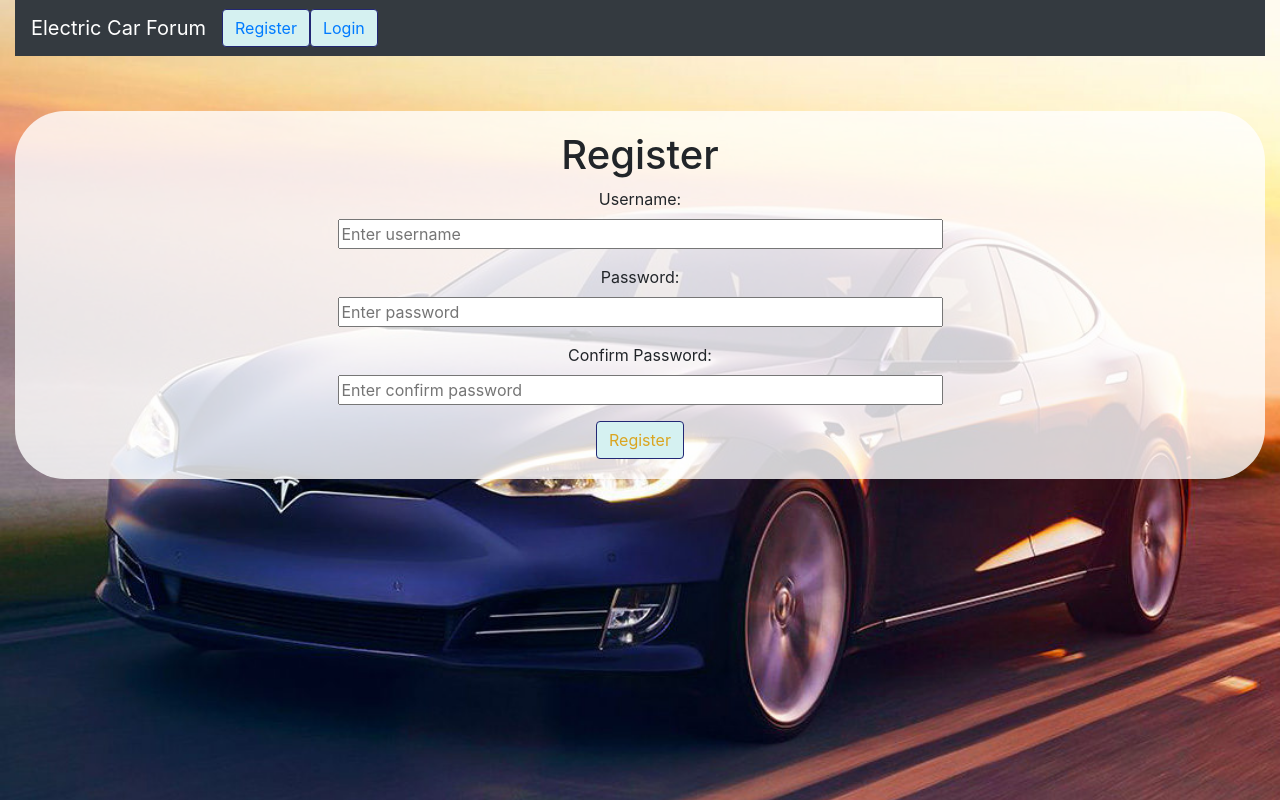
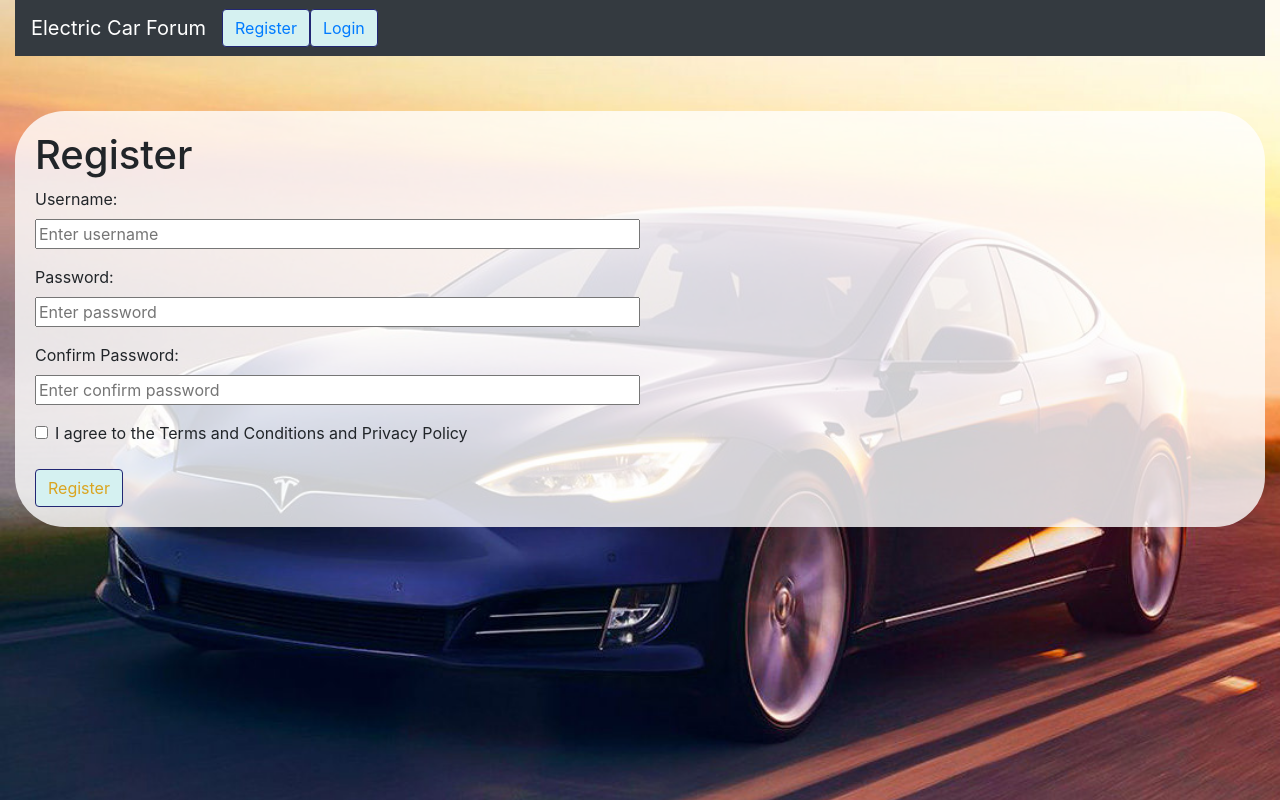
Before and after one commit to wwhite13sub/EcarForum, a React (Create React App) app in the folder client/: page /Register in a window 1280 px wide. Built offline with nearby package versions, Linux system fonts and the light colour scheme.

Commit message:
Added validation for terms in registration form

```diff
--- a/client/src/App.js
+++ b/client/src/App.js
@@ -5,7 +5,7 @@ import NavigationBar from './Components/NavigationBar';
 import { BrowserRouter as Router, Route } from 'react-router-dom';
 import RegisterForm from './Components/RegisterForm';
 import LoginForm from './Components/LoginForm';
-import Images from '../src/Images/ElectCar.jpg';
+
 
 
 
@@ -15,8 +15,10 @@ class App extends Component {
       <Router>
         <div className="container-fluid">
             <NavigationBar />
+
             <Route path='/Register' component={ RegisterForm }/>
             <Route path='/Login' component={LoginForm} />
+
         </div>
       </Router>
     )
--- a/client/src/Components/LoginForm.js
+++ b/client/src/Components/LoginForm.js
@@ -10,7 +10,7 @@ class LoginForm extends React.Component {
     render() {
         return (
             <Form className="form-container">
-                <h2>Login</h2>
+                <h1>Login</h1>
                 <Form.Group controlId="formBasicUsername">
                     <Form.Label>Username</Form.Label>
                     <Form.Control type="text" placeholder="Enter Username" />
--- a/client/src/Components/RegisterForm.js
+++ b/client/src/Components/RegisterForm.js
@@ -7,7 +7,8 @@ class RegisterForm extends React.Component {
       input: {
         username: '',
         password: '',
-              confirm_password: ''
+        confirm_password: '',
+        terms: false
       },
       errors: {}
     };
@@ -18,7 +19,16 @@ class RegisterForm extends React.Component {
     const value = event.target.value;
     const object = { ...this.state.input };
     object[name] = value;
-        console.log('object',object);
+    console.log('object', object);
+    this.setState({
+      input: object
+    });
+  }
+
+  handleTermsChange = (event) => {
+    let currentValue = this.state.input.terms;
+    const object = { ...this.state.input };
+    object.terms = !currentValue;
     this.setState({
       input: object
     });
@@ -30,7 +40,7 @@ class RegisterForm extends React.Component {
     event.preventDefault();
 
     //validation
-        if(!this.validate()){
+    if (!this.validate()) {
       return;
     }
 
@@ -42,17 +52,17 @@ class RegisterForm extends React.Component {
 
   validate = () => {
     let input = this.state.input;
+    console.log('input', input);
     let errors = {};
     let isValid = true;
-        console.log(input);
 
     //validate username
     let usernameError = '';
-        if((typeof input["username"] === "undefined") || (!input["username"])) {
+    if ((typeof input["username"] === "undefined") || (!input["username"])) {
       isValid = false;
       usernameError += "Please enter your username.";
     }
-        if(input["username"].length < 8){
+    if (input["username"].length < 8) {
       isValid = false;
       usernameError += "Must be 8 characters.";
     }
@@ -64,7 +74,7 @@ class RegisterForm extends React.Component {
       isValid = false;
       passwordError += "Please enter your password.";
     }
-        if(input["password"].length < 8) {
+    if (input["password"].length < 8) {
       isValid = false;
       passwordError += "Must contain at least 8 characters and one number.";
     }
@@ -82,6 +92,14 @@ class RegisterForm extends React.Component {
     }
     errors['confirm_password'] = confirmPasswordError;
 
+    //validate terms
+    if (!this.state.input.terms) {
+      isValid = false;
+      errors['terms'] = 'Please accept the terms';
+    } else {
+      errors['terms'] = '';
+    }
+
     this.setState({
       errors: errors
     });
@@ -91,9 +109,9 @@ class RegisterForm extends React.Component {
   render() {
     return (
       <div>
-            <form onSubmit={this.handleSubmit} className="text-sm-center form-container">
+        <form onSubmit={this.handleSubmit} className="form-container">
           <h1>Register</h1>
-              <div className="form-group">
+          <div className="form-group ">
             <div>
               <label htmlFor="username">Username:</label>
             </div>
@@ -134,9 +152,15 @@ class RegisterForm extends React.Component {
               id="confirm_password" />
             <span className="absolute text-danger mx-2">{this.state.errors.confirm_password}</span>
           </div>
-              <button type="submit" className="btn btn-primary">Register</button>
+          <div className="form-check">
+            <input name="terms" type="checkbox" className="form-check-input" id="terms-condition" onChange={this.handleTermsChange} />
+            <label className="form-check-label" htmlFor="terms-condition"> I agree to the Terms and Conditions and Privacy Policy</label>
+            <span className="absolute text-danger mx-2">{this.state.errors.terms}</span>
+          </div>
+            <button type="submit" className="btn btn-primary mt-4">Register</button>
             </form>
           </div>
+
         );
       }
     }
```
Lines whose indentation alone changed are shown as unchanged.
